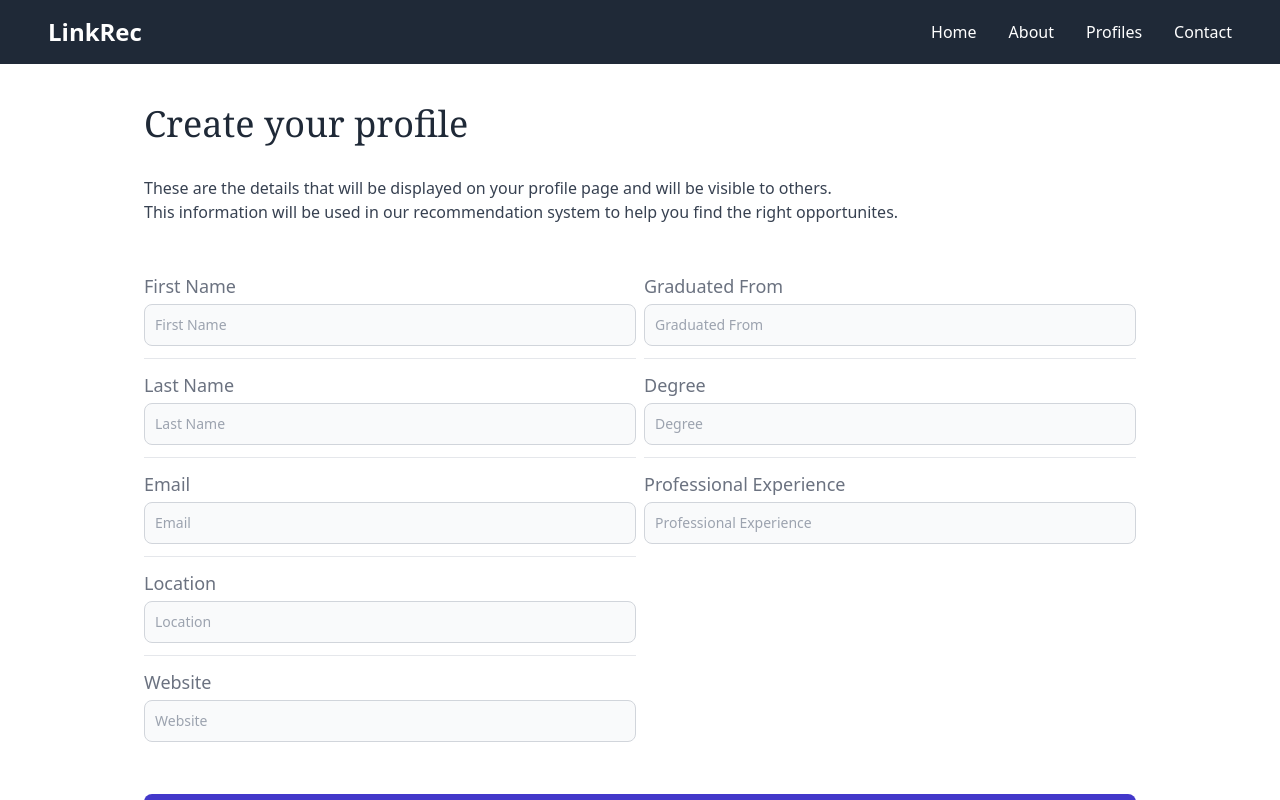
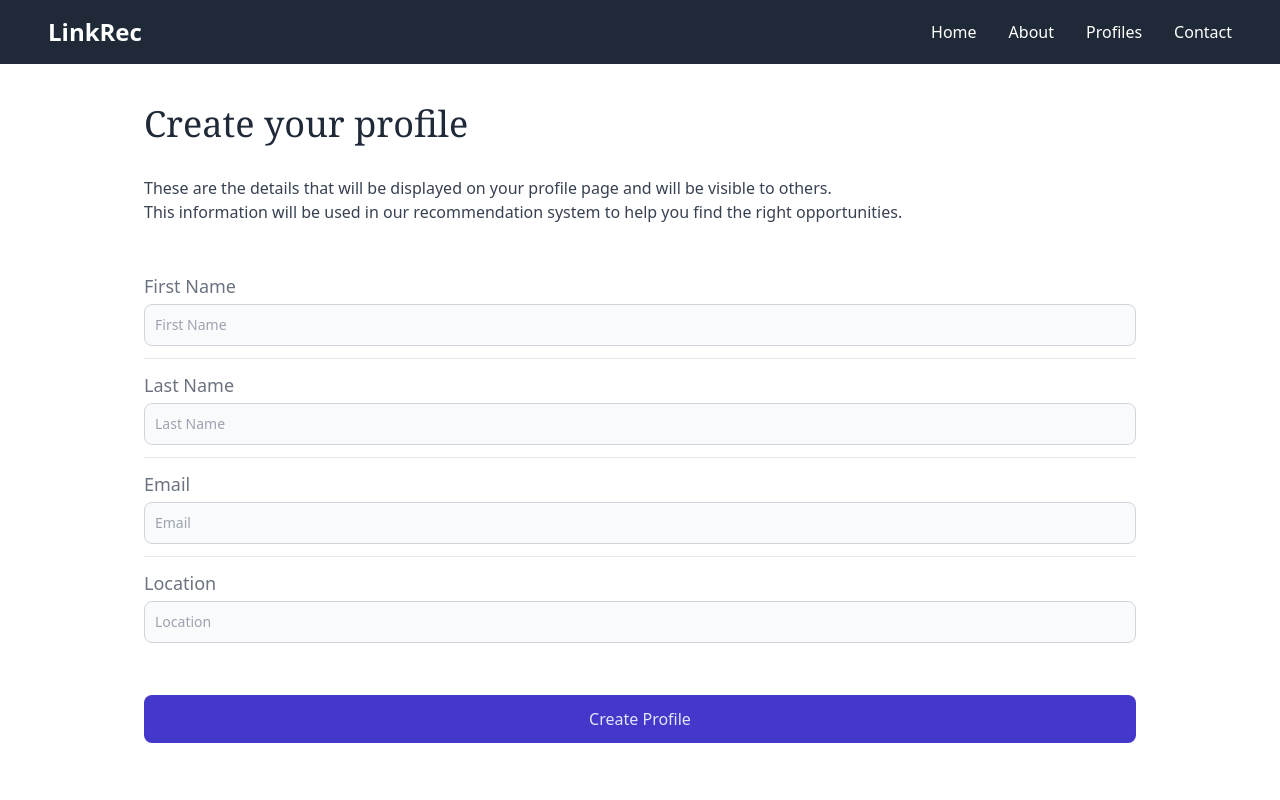
Before and after one commit to DonghoC-1951754/WebInfoProject, a React (Create React App) app in the folder front-end/linkrec-front-end/: page /profile-creation in a window 1280 px wide. Built offline with nearby package versions, Linux system fonts and the light colour scheme.

Commit message:
create profiles added

```diff
--- /dev/null
+++ b/front-end/linkrec-front-end/src/GraphQL/mutations.js
@@ -0,0 +1,25 @@
+import { gql } from '@apollo/client';
+
+export const CREATE_PROFILE = gql`
+  mutation CreateProfile($firstName: String!, $name: String!, $email: String!, $location: String!) {
+    createProfile(firstName: $firstName, name: $name, email: $email, location: $location) {
+      id
+      firstName
+      name
+      email
+      location
+    }
+  }
+`;
+
+export const UPDATE_PROFILE = gql`
+  mutation UpdateProfile($id: ID!, $firstName: String!, $name: String, $email: String, $location: String) {
+    updateProfile(id: $id, firstName: $firstName, name: $name, email: $email, location: $location) {
+      id
+      firstName
+      name
+      email
+      location
+    }
+  }
+`;
--- a/front-end/linkrec-front-end/src/GraphQL/queries.js
+++ b/front-end/linkrec-front-end/src/GraphQL/queries.js
@@ -12,3 +12,11 @@ export const GET_PROFILES = gql`
     }
   }
 `;
+
+export const CHECK_EMAIL_EXISTS = gql`
+  query CheckEmailExists($email: String!) {
+    profileByEmail(email: $email) {
+      id
+    }
+  }
+`;
--- a/front-end/linkrec-front-end/src/components/ProfileCreationForm.js
+++ b/front-end/linkrec-front-end/src/components/ProfileCreationForm.js
@@ -1,14 +1,54 @@
 import { Link } from "react-router-dom";
-import React from "react";
-import { useQuery } from "@apollo/client";
-import { useLazyQuery } from "@apollo/client";
-import { GET_PROFILES } from "../GraphQL/queries";
+import React, { useState } from 'react';
+import { useMutation, useQuery,  useLazyQuery } from "@apollo/client";
+import { GET_PROFILES,CHECK_EMAIL_EXISTS  } from "../GraphQL/queries";
+import { CREATE_PROFILE } from '../GraphQL/mutations';
 
 function ProfileCreationForm() {
-  const [fetchProfiles, { loading, error, data }] = useLazyQuery(GET_PROFILES);
-  // if (loading) return <p>Loading...</p>;
-  // if (error) return <p>Error: {error.message}</p>;
-  // console.log(data);
+  const [formData, setFormData] = useState({
+    firstName: '',
+    name: '',
+    email: '',
+    location: '',
+  });
+
+  const [createProfile, { loading, error, data }] = useMutation(CREATE_PROFILE);
+  const [checkEmailExists, { loading: emailCheckLoading }] = useLazyQuery(
+    CHECK_EMAIL_EXISTS,
+    {
+      fetchPolicy: "network-only",
+    }
+  );
+
+  const handleInputChange = (e) => {
+    const { id, value } = e.target;
+    setFormData((prev) => ({
+      ...prev,
+      [id]: value,
+    }));
+  };
+
+  const handleSubmit = async () => {
+    const { firstName, name, email, location } = formData;
+
+    // Check if the email exists
+    try {
+      const { data: emailData } = await checkEmailExists({ variables: { email } });
+
+      if (emailData?.profileByEmail) {
+        alert("Email is already in use. Please use a different email.");
+        return;
+      }
+
+      // Create the profile if email does not exist
+      await createProfile({
+        variables: { firstName, name, email, location },
+      });
+      alert("Profile created successfully!");
+    } catch (err) {
+      console.error("Error checking email or creating profile:", err);
+    }
+  };
 
   return (
     <section className="w-full overflow-hidden dark:bg-gray-900 flex-grow">
@@ -23,7 +63,7 @@ function ProfileCreationForm() {
             These are the details that will be displayed on your profile page
             and will be visible to others.<br></br>This information will be used
             in our recommendation system to help you find the right
-            opportunites.
+            opportunities.
           </p>
           <div className="w-full my-auto py-6 flex flex-col justify-center gap-2">
             <div className="w-full flex sm:flex-row xs:flex-col gap-2 justify-center">
@@ -31,14 +71,16 @@ function ProfileCreationForm() {
                 <dl className="text-gray-900 divide-y divide-gray-200 dark:text-white dark:divide-gray-700">
                   <div className="flex flex-col pb-3">
                     <label
-                      htmlFor="firstNameInput"
+                      htmlFor="firstName"
                       className="mb-1 text-gray-500 md:text-lg dark:text-gray-400"
                     >
                       First Name
                     </label>
                     <input
                       type="text"
-                      id="firstNameInput"
+                      id="firstName"
+                      value={formData.firstName}
+                      onChange={handleInputChange}
                       className="bg-gray-50 border border-gray-300 text-gray-900 text-sm rounded-lg focus:ring-blue-500 focus:border-blue-500 block w-full p-2.5 dark:bg-gray-700 dark:border-gray-600 dark:placeholder-gray-400 dark:text-white dark:focus:ring-blue-500 dark:focus:border-blue-500"
                       placeholder="First Name"
                       required
@@ -46,14 +88,16 @@ function ProfileCreationForm() {
                   </div>
                   <div className="flex flex-col py-3">
                     <label
-                      htmlFor="lastNameInput"
+                      htmlFor="name"
                       className="mb-1 text-gray-500 md:text-lg dark:text-gray-400"
                     >
                       Last Name
                     </label>
                     <input
                       type="text"
-                      id="lastNameInput"
+                      id="name"
+                      value={formData.name}
+                      onChange={handleInputChange}
                       className="bg-gray-50 border border-gray-300 text-gray-900 text-sm rounded-lg focus:ring-blue-500 focus:border-blue-500 block w-full p-2.5 dark:bg-gray-700 dark:border-gray-600 dark:placeholder-gray-400 dark:text-white dark:focus:ring-blue-500 dark:focus:border-blue-500"
                       placeholder="Last Name"
                       required
@@ -61,14 +105,16 @@ function ProfileCreationForm() {
                   </div>
                   <div className="flex flex-col py-3">
                     <label
-                      htmlFor="emailInput"
+                      htmlFor="email"
                       className="mb-1 text-gray-500 md:text-lg dark:text-gray-400"
                     >
                       Email
                     </label>
                     <input
-                      type="mail"
-                      id="emailInput"
+                      type="email"
+                      id="email"
+                      value={formData.email}
+                      onChange={handleInputChange}
                       className="bg-gray-50 border border-gray-300 text-gray-900 text-sm rounded-lg focus:ring-blue-500 focus:border-blue-500 block w-full p-2.5 dark:bg-gray-700 dark:border-gray-600 dark:placeholder-gray-400 dark:text-white dark:focus:ring-blue-500 dark:focus:border-blue-500"
                       placeholder="Email"
                       required
@@ -76,80 +122,18 @@ function ProfileCreationForm() {
                   </div>
                   <div className="flex flex-col py-3">
                     <label
-                      htmlFor="locationInput"
+                      htmlFor="location"
                       className="mb-1 text-gray-500 md:text-lg dark:text-gray-400"
                     >
                       Location
                     </label>
                     <input
                       type="text"
-                      id="locationInput"
+                      id="location"
+                      value={formData.location}
+                      onChange={handleInputChange}
                       className="bg-gray-50 border border-gray-300 text-gray-900 text-sm rounded-lg focus:ring-blue-500 focus:border-blue-500 block w-full p-2.5 dark:bg-gray-700 dark:border-gray-600 dark:placeholder-gray-400 dark:text-white dark:focus:ring-blue-500 dark:focus:border-blue-500"
                       placeholder="Location"
-                      required
-                    />
-                  </div>
-                  <div className="flex flex-col py-3">
-                    <label
-                      htmlFor="websiteInput"
-                      className="mb-1 text-gray-500 md:text-lg dark:text-gray-400"
-                    >
-                      Website
-                    </label>
-                    <input
-                      type="text"
-                      id="websiteInput"
-                      className="bg-gray-50 border border-gray-300 text-gray-900 text-sm rounded-lg focus:ring-blue-500 focus:border-blue-500 block w-full p-2.5 dark:bg-gray-700 dark:border-gray-600 dark:placeholder-gray-400 dark:text-white dark:focus:ring-blue-500 dark:focus:border-blue-500"
-                      placeholder="Website"
-                      required
-                    />
-                  </div>
-                </dl>
-              </div>
-              <div className="w-full">
-                <dl className="text-gray-900 divide-y divide-gray-200 dark:text-white dark:divide-gray-700">
-                  <div className="flex flex-col pb-3">
-                    <label
-                      htmlFor="graduatedFromInput"
-                      className="mb-1 text-gray-500 md:text-lg dark:text-gray-400"
-                    >
-                      Graduated From
-                    </label>
-                    <input
-                      type="text"
-                      id="graduatedFromInput"
-                      className="bg-gray-50 border border-gray-300 text-gray-900 text-sm rounded-lg focus:ring-blue-500 focus:border-blue-500 block w-full p-2.5 dark:bg-gray-700 dark:border-gray-600 dark:placeholder-gray-400 dark:text-white dark:focus:ring-blue-500 dark:focus:border-blue-500"
-                      placeholder="Graduated From"
-                      required
-                    />
-                  </div>
-                  <div className="flex flex-col py-3">
-                    <label
-                      htmlFor="degreeInput"
-                      className="mb-1 text-gray-500 md:text-lg dark:text-gray-400"
-                    >
-                      Degree
-                    </label>
-                    <input
-                      type="text"
-                      id="degreeInput"
-                      className="bg-gray-50 border border-gray-300 text-gray-900 text-sm rounded-lg focus:ring-blue-500 focus:border-blue-500 block w-full p-2.5 dark:bg-gray-700 dark:border-gray-600 dark:placeholder-gray-400 dark:text-white dark:focus:ring-blue-500 dark:focus:border-blue-500"
-                      placeholder="Degree"
-                      required
-                    />
-                  </div>
-                  <div className="flex flex-col py-3">
-                    <label
-                      htmlFor="professionalExpInput"
-                      className="mb-1 text-gray-500 md:text-lg dark:text-gray-400"
-                    >
-                      Professional Experience
-                    </label>
-                    <input
-                      type="text"
-                      id="professionalExpInput"
-                      className="bg-gray-50 border border-gray-300 text-gray-900 text-sm rounded-lg focus:ring-blue-500 focus:border-blue-500 block w-full p-2.5 dark:bg-gray-700 dark:border-gray-600 dark:placeholder-gray-400 dark:text-white dark:focus:ring-blue-500 dark:focus:border-blue-500"
-                      placeholder="Professional Experience"
                       required
                     />
                   </div>
@@ -158,22 +142,14 @@ function ProfileCreationForm() {
             </div>
           </div>
           <button
-            onClick={() => fetchProfiles()}
+            onClick={handleSubmit}
+            disabled={loading || emailCheckLoading}
             className="w-full h-12 px-6 text-indigo-100 transition-colors duration-150 bg-indigo-700 rounded-lg focus:shadow-outline hover:bg-indigo-800"
           >
-            Create Profile
+            {loading || emailCheckLoading ? "Checking..." : "Create Profile"}
           </button>
-          {/* {loading && <p>Loading...</p>}
-          {error && <p>Error: {error.message}</p>}
-          {data && (
-            <ul>
-              {data.profiles.map((profile) => (
-                <li key={profile.id}>
-                  <strong>{profile.name}</strong> - {profile.industry}
-                </li>
-              ))}
-            </ul>
-          )} */}
+          {error && <p className="text-red-500">Error: {error.message}</p>}
+          {data && <p className="text-green-500">Profile created successfully!</p>}
         </div>
       </div>
     </section>
```
Also changed, not shown: 2 other files (tests, documents, lock files or other folders).
